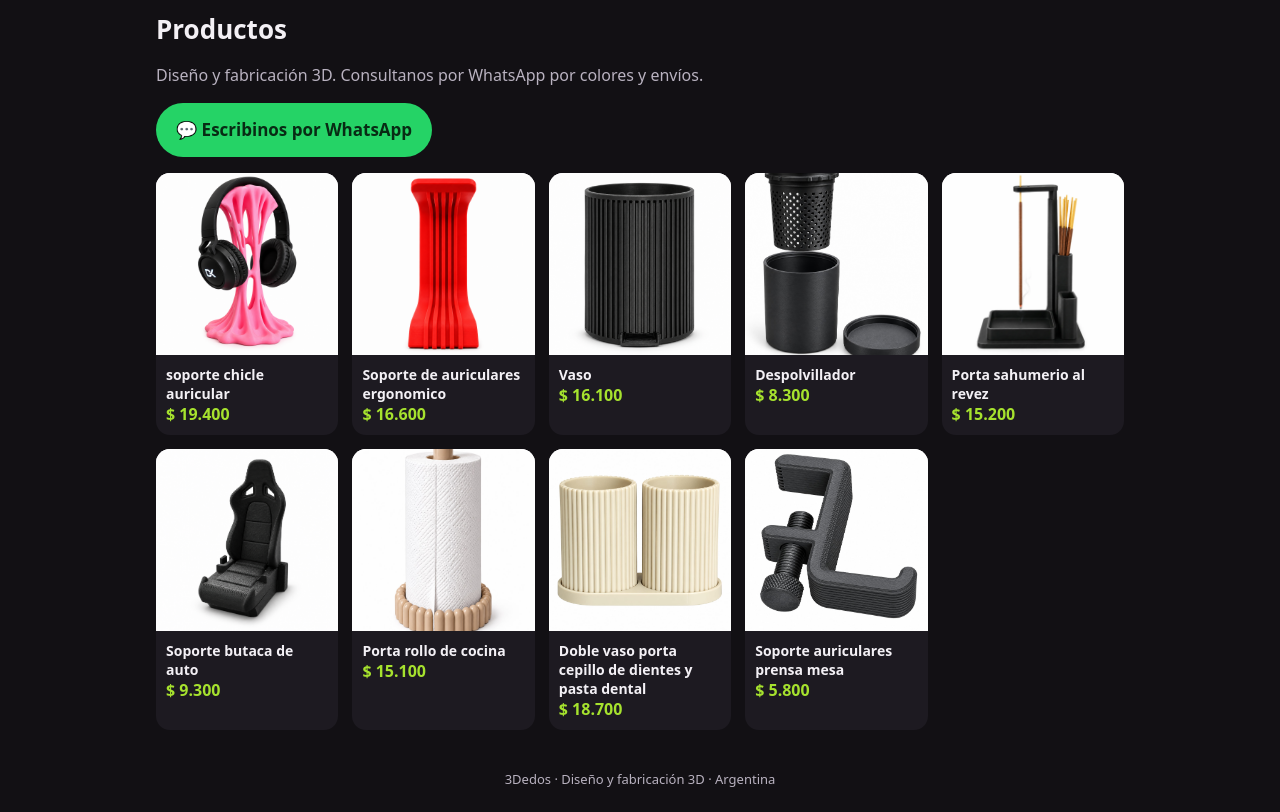
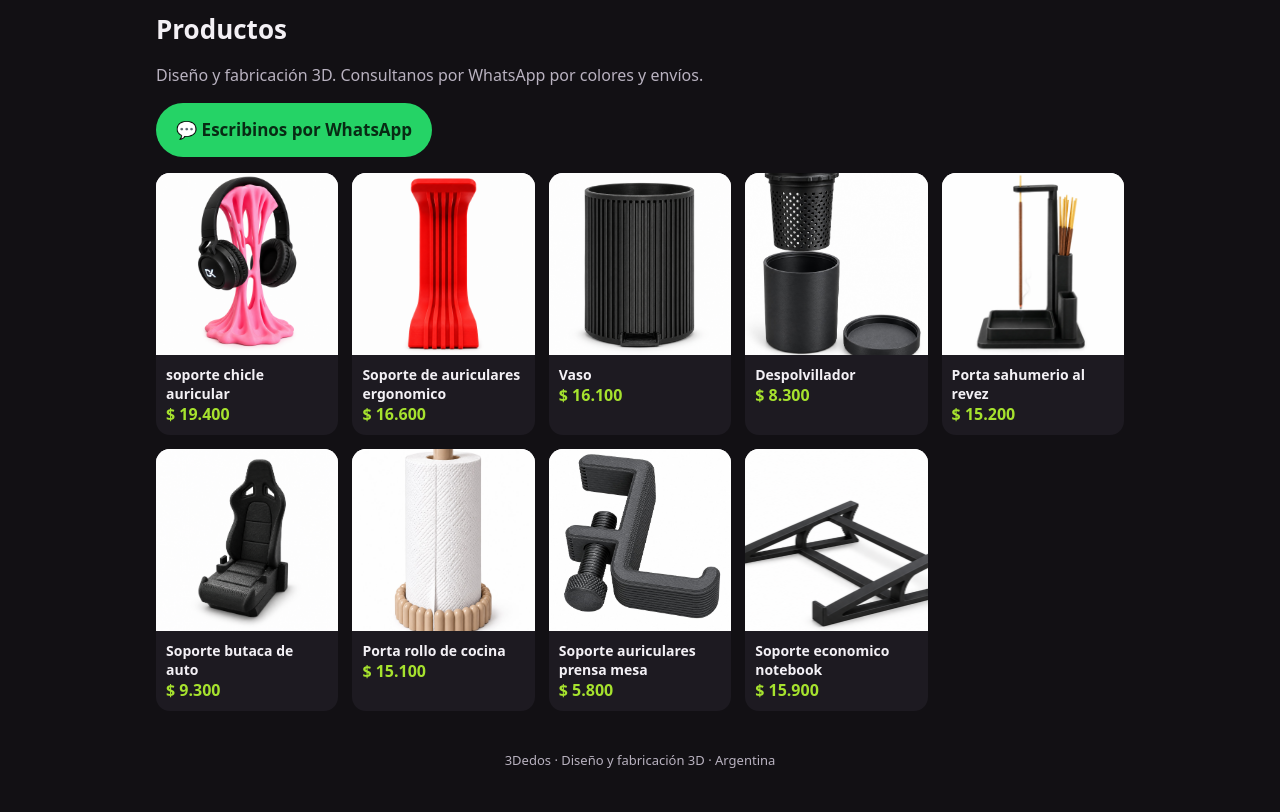
Before and after one commit to 3Dedos-Arg/3dedos-arg.github.io, a plain HTML site: page index.html in a window 1280 px wide. Shown: the part 65-877 px from the top of the page. Drawn offline with Linux system fonts and the light colour scheme.

Commit message:
Portada: 3D-0015: Soporte economico notebook

```diff
--- a/index.html
+++ b/index.html
@@ -39,8 +39,8 @@ footer{color:var(--suave);font-size:13px;text-align:center;padding:24px 16px}</s
 <a class="tarjeta" href="productos/3d-0008-porta-sahumerio-al-revez.html"><img src="img/3d-0008-porta-sahumerio-al-revez.png" alt="Porta sahumerio al revez" loading="lazy"><div><strong>Porta sahumerio al revez</strong><span>$ 15.200</span></div></a>
 <a class="tarjeta" href="productos/3d-0009-soporte-butaca-de-auto.html"><img src="img/3d-0009-soporte-butaca-de-auto.png" alt="Soporte butaca de auto" loading="lazy"><div><strong>Soporte butaca de auto</strong><span>$ 9.300</span></div></a>
 <a class="tarjeta" href="productos/3d-0010-porta-rollo-de-cocina.html"><img src="img/3d-0010-porta-rollo-de-cocina.png" alt="Porta rollo de cocina" loading="lazy"><div><strong>Porta rollo de cocina</strong><span>$ 15.100</span></div></a>
-<a class="tarjeta" href="productos/3d-0012-doble-vaso-porta-cepillo-de-dientes-y-pasta-dental.html"><img src="img/3d-0012-doble-vaso-porta-cepillo-de-dientes-y-pasta-dental.png" alt="Doble vaso porta cepillo de dientes y pasta dental" loading="lazy"><div><strong>Doble vaso porta cepillo de dientes y pasta dental</strong><span>$ 18.700</span></div></a>
 <a class="tarjeta" href="productos/3d-0014-soporte-auriculares-prensa-mesa.html"><img src="img/3d-0014-soporte-auriculares-prensa-mesa.png" alt="Soporte auriculares prensa mesa" loading="lazy"><div><strong>Soporte auriculares prensa mesa</strong><span>$ 5.800</span></div></a>
+<a class="tarjeta" href="productos/3d-0015-soporte-economico-notebook.html"><img src="img/3d-0015-soporte-economico-notebook.png" alt="Soporte economico notebook" loading="lazy"><div><strong>Soporte economico notebook</strong><span>$ 15.900</span></div></a>
 </div></main>
 <footer>3Dedos · Diseño y fabricación 3D · Argentina</footer>
 </body>
```
